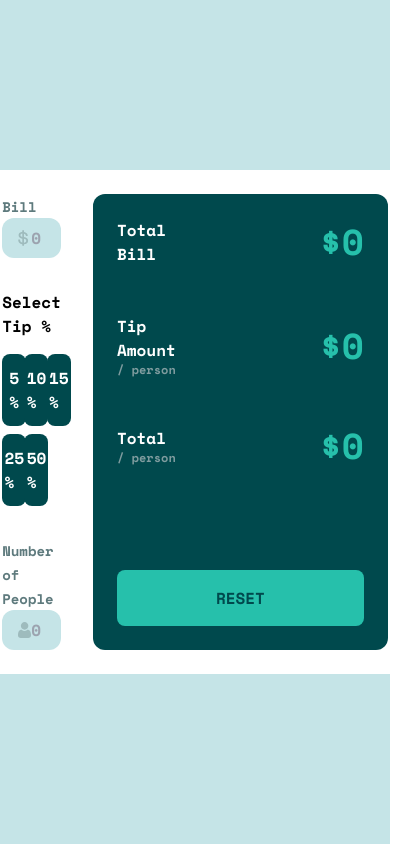
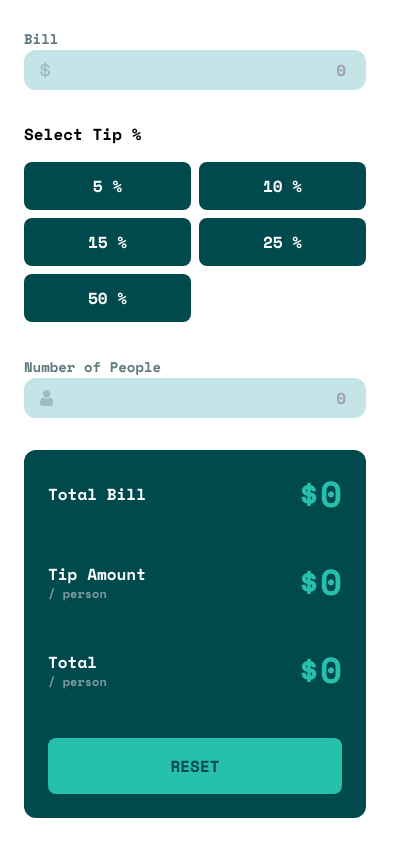
Before and after one commit to AtanasovCode/tiptron-tip-calculator, a React (Vite) app: page / in a window 390 px wide. Shown: the whole page, 412 px wide, since content can reach past the window. Before the commit the page ends 844 px from the top, so only its background shows below. Built offline with nearby package versions, Linux system fonts and the light colour scheme.

Commit message:
made design fully responsive

```diff
--- a/src/App.jsx
+++ b/src/App.jsx
@@ -26,9 +26,9 @@ const App = () => {
 
       let getSplit = parseInt(getTotalBill) / parseInt(people);  //split the full bill betweeen all people
 
-      setTotalBill(getTotalBill);
-      setTipPerPerson(getTipPerPerson);
-      setSplit(getSplit);
+      setTotalBill(getTotalBill.toFixed(2));
+      setTipPerPerson(getTipPerPerson.toFixed(2));
+      setSplit(getSplit.toFixed(2));
     }
   }, [percent, bill, people])
 
--- a/src/components/Calculator.jsx
+++ b/src/components/Calculator.jsx
@@ -16,8 +16,12 @@ const Calculator = ({
   getResult,
 }) => {
   return (
-    <div className="bg-white p-6 flex items-stretch justify-center rounded-xl">
-      <div className="flex-1 flex flex-col items-start justify-center mr-8">
+    <div className="
+    bg-white px-6 py-12 flex flex-col rounded-xl w-full
+    md:w-3/4 md:flex-row md:m-6
+    xl:w-3/5
+  ">
+      <div className="flex-1 flex flex-col items-start justify-center mb-8 md:mr-8">
         <Input
           formFor="bill"
           label="Bill"
@@ -27,9 +31,9 @@ const Calculator = ({
           handleChange={setBill}
         />
 
-        <div className="my-8">
+        <div className="my-8 w-full">
           <div className="mb-4">Select Tip %</div>
-          <div className="grid grid-cols-3 gap-2">
+          <div className="grid grid-cols-2 md:grid-cols-3 gap-2">
             <TipSelect value="5" percent={percent} setPercent={setPercent} />
             <TipSelect value="10" percent={percent} setPercent={setPercent} />
             <TipSelect value="15" percent={percent} setPercent={setPercent} />
--- a/src/components/Output.jsx
+++ b/src/components/Output.jsx
@@ -1,33 +1,12 @@
+import OutputItem from "./OutputItem";
+
 const Output = ({ totalBill, tipPerPerson, split }) => {
   return (
     <div className="flex-1 bg-very-dark-cyan text-white p-6 rounded-xl flex flex-col justify-between w-full">
       <div className="">
-        <div className="flex items-center justify-between mb-12">
-          <div className="flex flex-col items-start mr-36">
-            <div className="">Total Bill</div>
-          </div>
-          <div className="text-4xl text-strong-cyan">
-            ${totalBill ? totalBill : 0}
-          </div>
-        </div>
-        <div className="flex items-center justify-between mb-12">
-          <div className="flex flex-col items-start mr-36">
-            <div>Tip Amount</div>
-            <div className="text-xs text-grayish-cyan">/ person</div>
-          </div>
-          <div className="text-4xl text-strong-cyan">
-            ${tipPerPerson ? tipPerPerson : 0}
-          </div>
-        </div>
-        <div className="flex items-center justify-between mb-12">
-          <div className="flex flex-col items-start">
-            <div>Total</div>
-            <div className="text-xs text-grayish-cyan">/ person</div>
-          </div>
-          <div className="text-4xl text-strong-cyan">
-            ${split ? split : 0}
-          </div>
-        </div>
+        <OutputItem label="Total Bill" value={totalBill} />
+        <OutputItem label="Tip Amount" value={tipPerPerson} unit="/ person" />
+        <OutputItem label="Total" value={split} unit="/ person" />
       </div>
       <div className="w-full">
         <input
--- /dev/null
+++ b/src/components/OutputItem.jsx
@@ -0,0 +1,15 @@
+const OutputItem = ({ label, value, unit }) => {
+  return (
+    <div className="flex items-center justify-between mb-12">
+      <div className="flex flex-col items-start mr-12">
+        <div>{label}</div>
+        {unit && <div className="text-xs text-grayish-cyan">{unit}</div>}
+      </div>
+      <div className="text-4xl text-strong-cyan">
+        ${value ? value : 0}
+      </div>
+    </div>
+  );
+};
+
+export default OutputItem;
--- a/src/components/TipSelect.jsx
+++ b/src/components/TipSelect.jsx
@@ -6,7 +6,7 @@ const TipSelect = ({ value, calculateTip, percent, setPercent }) => {
   return (
     <div
       className={`
-          p-3 text-white rounded-lg flex items-center justify-center
+          py-3 text-white rounded-lg flex items-center justify-center
           ${backgroundColor} ${textColor}
           hover:bg-light-grayish-cyan hover:text-black hover:cursor-pointer
         `}
```
